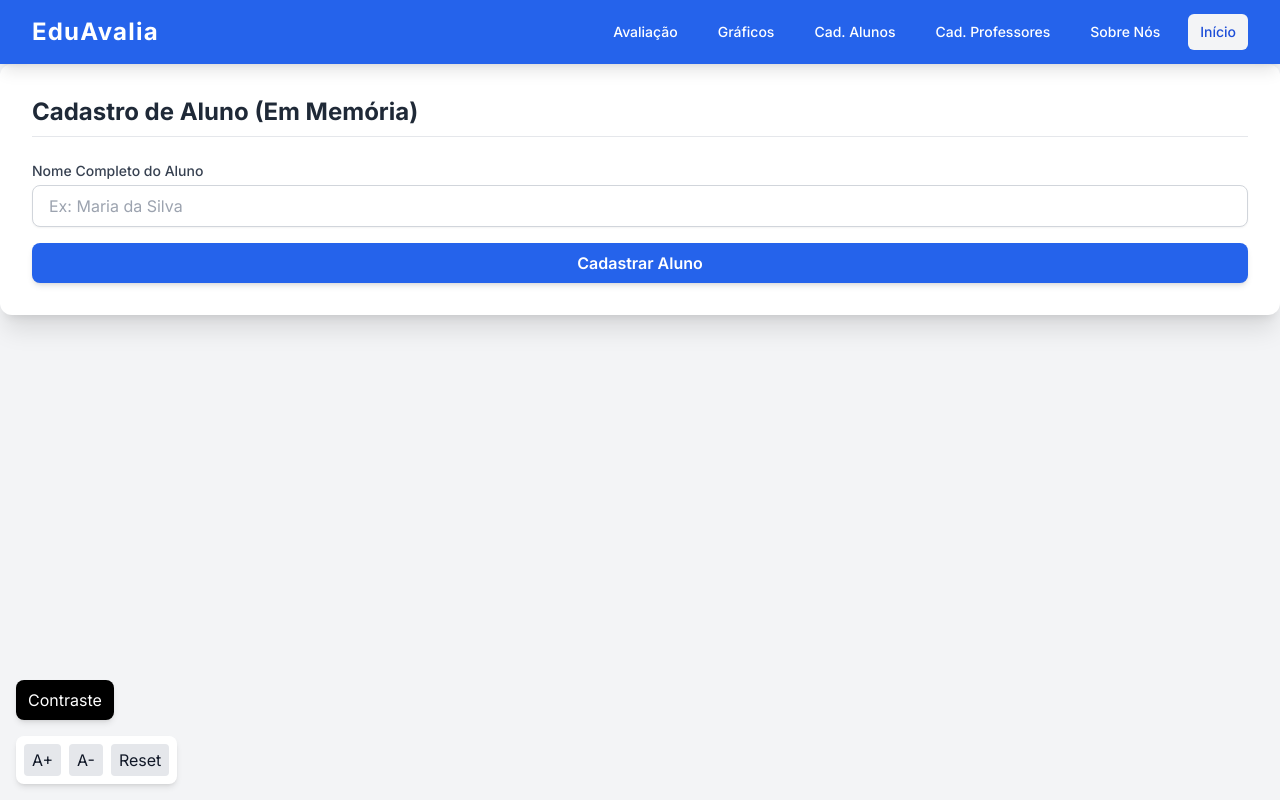
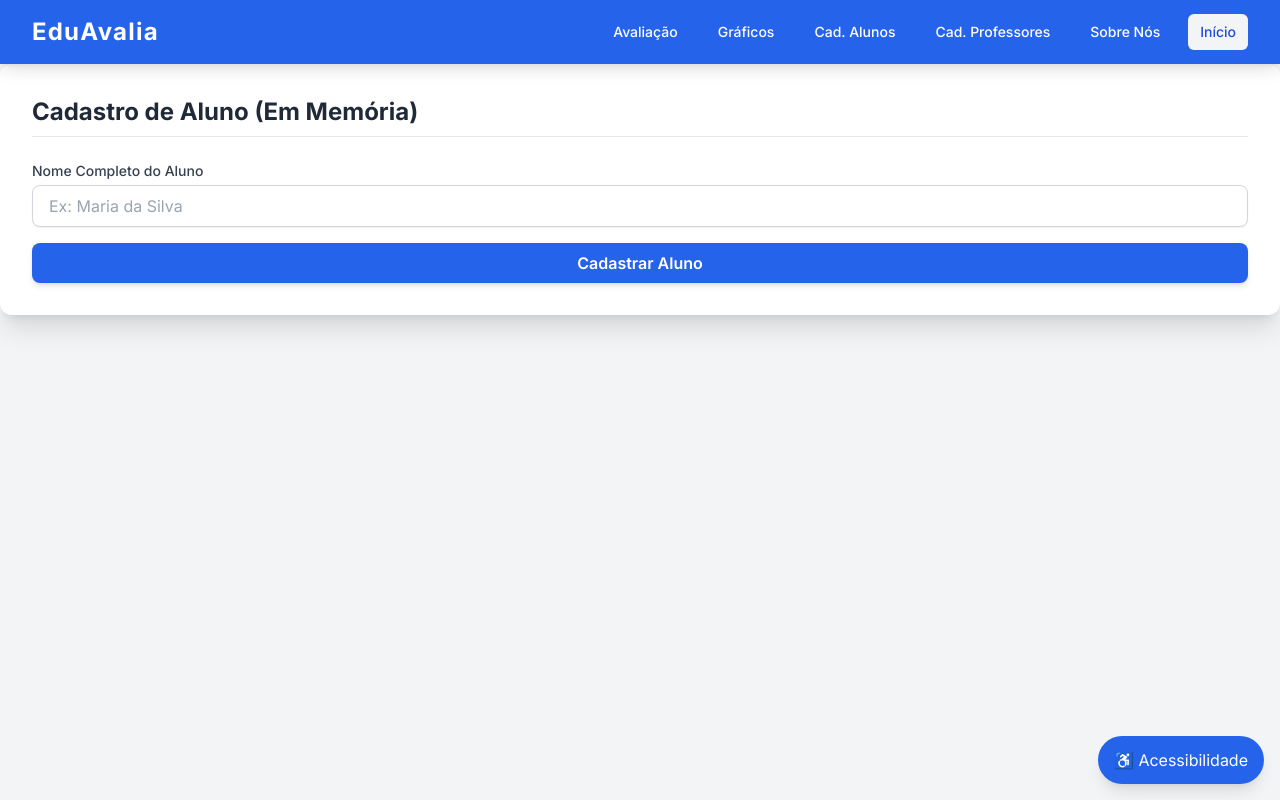
Before and after one commit to JeffersonTeixeira21/Avade-frontend, a Next.js app: page /register/student in a window 1280 px wide. Built offline with nearby package versions, Linux system fonts and the light colour scheme.

Commit message:
Ajuste acessibilidade

```diff
--- a/app/layout.tsx
+++ b/app/layout.tsx
@@ -3,13 +3,15 @@ import Navbar from "../components/Navbar";
 import SkipToContent from "@/components/SkipToContent";
 import FontControls from "@/components/FontControls";
 import ContrastToggle from "@/components/ContrastToggle";
+import ReadingRuler from "@/components/ReadingRuler";
+import AccessibilityMenu from "@/components/AccessibilityMenu";
+
 // VLibras entra depois
 
 export default function RootLayout({ children }) {
   return (
     <html lang="pt-BR">
       <body className="min-h-screen bg-gray-100">
-
         <SkipToContent />
         <Navbar />
 
@@ -17,9 +19,11 @@ export default function RootLayout({ children }) {
           {children}
         </main>
 
-        <FontControls />
-        <ContrastToggle />
-
+        <AccessibilityMenu>
+          <FontControls />
+          <ContrastToggle />
+          <ReadingRuler />
+        </AccessibilityMenu>
       </body>
     </html>
   );
--- /dev/null
+++ b/components/AccessibilityMenu.tsx
@@ -0,0 +1,42 @@
+'use client';
+
+import { useState } from 'react';
+
+export default function AccessibilityMenu({
+  children,
+}: {
+  children?: React.ReactNode;
+}) {
+  const [open, setOpen] = useState(false);
+
+  return (
+    <>
+      {/* Botão para abrir/fechar */}
+      <button
+        onClick={() => setOpen(!open)}
+        className="
+          fixed right-4 bottom-4 z-[9999]
+          bg-blue-600 text-white px-4 py-3 rounded-full shadow-lg
+          hover:bg-blue-700 transition
+        "
+      >
+        ♿ Acessibilidade
+      </button>
+
+      {open && (
+        <div
+          className="
+            fixed right-4 bottom-20 z-[9999]
+            bg-white shadow-2xl rounded-xl p-4 w-64
+            border border-gray-200
+            animate-fadeIn
+          "
+        >
+          <h3 className="font-bold mb-3 text-gray-800">Acessibilidade</h3>
+
+          {children}
+        </div>
+      )}
+    </>
+  );
+}
--- /dev/null
+++ b/components/ReadingRuler.tsx
@@ -0,0 +1,39 @@
+"use client";
+
+import { useEffect, useState } from "react";
+
+export default function ReadingRuler() {
+  const [enabled, setEnabled] = useState(false);
+  const [y, setY] = useState(0);
+
+  useEffect(() => {
+    if (!enabled) return;
+
+    const move = (e: MouseEvent) => {
+      setY(e.clientY);
+    };
+
+    window.addEventListener("mousemove", move);
+    return () => window.removeEventListener("mousemove", move);
+  }, [enabled]);
+
+  return (
+    <>
+      {/* Botão de ativação */}
+      <button
+        onClick={() => setEnabled(!enabled)}
+        className="fixed left-4 bottom-36 z-[9999] bg-purple-600 text-white px-3 py-2 rounded-lg shadow-md hover:bg-purple-700"
+      >
+        Barra de leitura
+      </button>
+
+      {/* Regua */}
+      {enabled && (
+        <div
+          className="pointer-events-none fixed left-0 w-full h-6 bg-yellow-400 opacity-70 z-[9998] transition-all duration-75"
+          style={{ top: y - 12 }}
+        ></div>
+      )}
+    </>
+  );
+}
```
